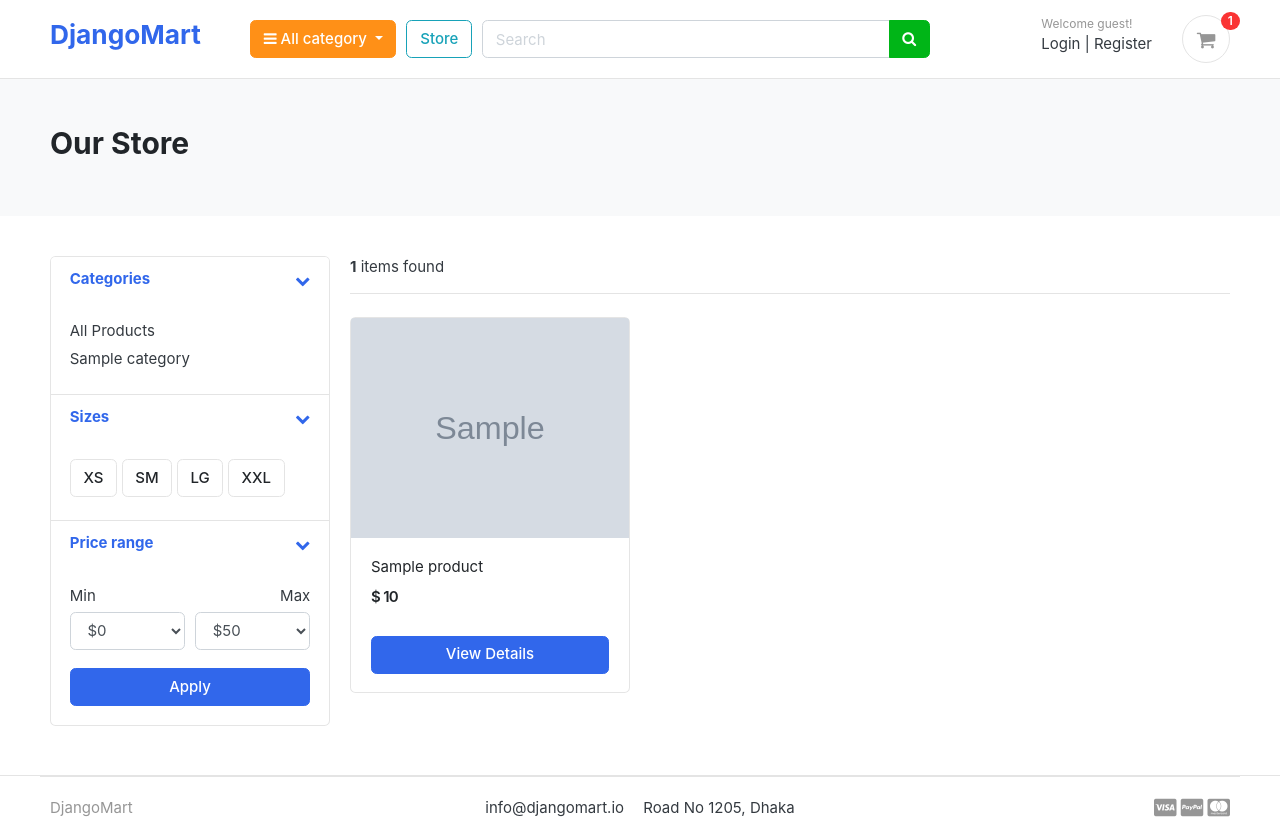
After one commit to theMorshed/django_ecommerce, a Django app: template store/templates/store/store.html in a window 1280 px wide. The commit adds this page. Run offline with Django 3.2, Linux system fonts and the light colour scheme; the template is opened without the code that fills it: most values are stand-ins (such as "Sample title", 1, 10 or a date in 2020); grey boxes marked "Sample" are stand-in pictures; some libraries are stand-ins or nearby versions; some web fonts are replaced.

Commit message:
store app created and display all product with category filter

```diff
--- /dev/null
+++ b/category/context_processors.py
@@ -0,0 +1,5 @@
+from category.models import Category
+
+def menu_links(request):
+    links = Category.objects.all()
+    return dict(links=links)
--- a/category/models.py
+++ b/category/models.py
@@ -1,4 +1,5 @@
 from django.db import models
+from django.urls import reverse
 
 # Create your models here.
 class Category(models.Model):
@@ -13,3 +14,6 @@ class Category(models.Model):
 
     def __str__(self):
         return self.category_name
+
+    def get_url(self):
+        return reverse('products_by_category', args=[self.slug])
--- a/django_ecommerce/settings.py
+++ b/django_ecommerce/settings.py
@@ -65,6 +65,7 @@ TEMPLATES = [
                 'django.template.context_processors.request',
                 'django.contrib.auth.context_processors.auth',
                 'django.contrib.messages.context_processors.messages',
+                'category.context_processors.menu_links',
             ],
         },
     },
--- a/django_ecommerce/urls.py
+++ b/django_ecommerce/urls.py
@@ -15,7 +15,7 @@ Including another URLconf
     2. Add a URL to urlpatterns:  path('blog/', include('blog.urls'))
 """
 from django.contrib import admin
-from django.urls import path
+from django.urls import path, include
 from .views import home
 from django.conf import settings
 from django.conf.urls.static import static
@@ -23,4 +23,5 @@ from django.conf.urls.static import static
 urlpatterns = [
     path('admin/', admin.site.urls),
     path('', home, name='home'),
+    path('store/', include('store.urls')),
 ] + static(settings.MEDIA_URL, document_root = settings.MEDIA_ROOT)
--- /dev/null
+++ b/store/templates/store/store.html
@@ -0,0 +1,238 @@
+{% extends 'base.html' %} {% load static %} {% block content %}
+<!-- ========================= SECTION PAGETOP ========================= -->
+<section class="section-pagetop bg">
+  <div class="container">
+    {% if 'search' in request.path %}
+    <h2 class="title-page">Search Result</h2>
+    {% else %}
+    <h2 class="title-page">Our Store</h2>
+    {% endif %}
+  </div>
+  <!-- container //  -->
+</section>
+<!-- ========================= SECTION INTRO END// ========================= -->
+
+<!-- ========================= SECTION CONTENT ========================= -->
+<section class="section-content padding-y">
+  <div class="container">
+    <div class="row">
+      <aside class="col-md-3">
+        <div class="card">
+          <article class="filter-group">
+            <header class="card-header">
+              <a
+                href="#"
+                data-toggle="collapse"
+                data-target="#collapse_1"
+                aria-expanded="true"
+                class=""
+              >
+                <i class="icon-control fa fa-chevron-down"></i>
+                <h6 class="title">Categories</h6>
+              </a>
+            </header>
+            <div class="filter-content collapse show" id="collapse_1" style="">
+              <div class="card-body">
+                <ul class="list-menu">
+                  <li><a href="{% url 'store' %}">All Products </a></li>
+                  {% for category in categories %}
+                  <li>
+                    <a href="{{ category.get_url }}"
+                      >{{ category.category_name }}
+                    </a>
+                  </li>
+                  {% endfor %}
+                </ul>
+              </div>
+              <!-- card-body.// -->
+            </div>
+          </article>
+          <!-- filter-group  .// -->
+          <article class="filter-group">
+            <header class="card-header">
+              <a
+                href="#"
+                data-toggle="collapse"
+                data-target="#collapse_4"
+                aria-expanded="true"
+                class=""
+              >
+                <i class="icon-control fa fa-chevron-down"></i>
+                <h6 class="title">Sizes</h6>
+              </a>
+            </header>
+            <div class="filter-content collapse show" id="collapse_4" style="">
+              <div class="card-body">
+                <label class="checkbox-btn">
+                  <input type="checkbox" />
+                  <span class="btn btn-light"> XS </span>
+                </label>
+
+                <label class="checkbox-btn">
+                  <input type="checkbox" />
+                  <span class="btn btn-light"> SM </span>
+                </label>
+
+                <label class="checkbox-btn">
+                  <input type="checkbox" />
+                  <span class="btn btn-light"> LG </span>
+                </label>
+
+                <label class="checkbox-btn">
+                  <input type="checkbox" />
+                  <span class="btn btn-light"> XXL </span>
+                </label>
+              </div>
+              <!-- card-body.// -->
+            </div>
+          </article>
+          <!-- filter-group .// -->
+
+          <article class="filter-group">
+            <header class="card-header">
+              <a
+                href="#"
+                data-toggle="collapse"
+                data-target="#collapse_3"
+                aria-expanded="true"
+                class=""
+              >
+                <i class="icon-control fa fa-chevron-down"></i>
+                <h6 class="title">Price range</h6>
+              </a>
+            </header>
+            <div class="filter-content collapse show" id="collapse_3" style="">
+              <div class="card-body">
+                <div class="form-row">
+                  <div class="form-group col-md-6">
+                    <label>Min</label>
+                    <!-- <input class="form-control" placeholder="$0" type="number"> -->
+                    <select class="mr-2 form-control">
+                      <option value="0">$0</option>
+                      <option value="50">$50</option>
+                      <option value="100">$100</option>
+                      <option value="150">$150</option>
+                      <option value="200">$200</option>
+                      <option value="500">$500</option>
+                      <option value="1000">$1000</option>
+                    </select>
+                  </div>
+                  <div class="form-group text-right col-md-6">
+                    <label>Max</label>
+                    <select class="mr-2 form-control">
+                      <option value="50">$50</option>
+                      <option value="100">$100</option>
+                      <option value="150">$150</option>
+                      <option value="200">$200</option>
+                      <option value="500">$500</option>
+                      <option value="1000">$1000</option>
+                      <option value="2000">$2000+</option>
+                    </select>
+                  </div>
+                </div>
+                <!-- form-row.// -->
+                <button class="btn btn-block btn-primary">Apply</button>
+              </div>
+              <!-- card-body.// -->
+            </div>
+          </article>
+          <!-- filter-group .// -->
+        </div>
+        <!-- card.// -->
+      </aside>
+      <!-- col.// -->
+      <main class="col-md-9">
+        <header class="border-bottom mb-4 pb-3">
+          <div class="form-inline">
+            <span class="mr-md-auto"
+              ><b>{{ p_count }}</b> items found
+            </span>
+          </div>
+        </header>
+        <!-- sect-heading -->
+
+        <div class="row">
+          {% if products %} {% for product in products %}
+          <div class="col-md-4">
+            <figure class="card card-product-grid">
+              <div class="img-wrap">
+                <a href=""
+                  ><img src="{{ product.images.url }}"
+                /></a>
+              </div>
+              <!-- img-wrap.// -->
+              <figcaption class="info-wrap">
+                <div class="fix-height">
+                  <a href="" class="title"
+                    >{{ product.product_name }}</a
+                  >
+                  <div class="price-wrap mt-2">
+                    <span class="price">$ {{ product.price }}</span>
+                  </div>
+                  <!-- price-wrap.// -->
+                </div>
+                <a
+                  href=""
+                  class="btn btn-block btn-primary"
+                  >View Details
+                </a>
+              </figcaption>
+            </figure>
+          </div>
+          <!-- col.// -->
+          {% endfor %} {% else %}
+          <div>
+            <h2>No result found. Please try again.</h2>
+          </div>
+          {% endif %}
+        </div>
+        <!-- row end.// -->
+
+        <nav class="mt-4" aria-label="Page navigation sample">
+          {% if products.has_other_pages %}
+          <ul class="pagination">
+            {% if products.has_previous %}
+            <li class="page-item">
+              <a
+                class="page-link"
+                href="?page={{products.previous_page_number}}"
+                >Previous</a
+              >
+            </li>
+            {% else %}
+            <li class="page-item disabled">
+              <a class="page-link" href="#">Previous</a>
+            </li>
+            {% endif %}
+            {% for i in products.paginator.page_range %}
+            {% if products.number == i %}
+            <li class="page-item active">
+              <a class="page-link" href="#">{{i}}</a>
+            </li>
+            {% else %}
+            <li class="page-item">
+              <a class="page-link" href="?page={{i}}">{{i}}</a>
+            </li>
+            {% endif %} {% endfor %} {% if products.has_next %}
+            <li class="page-item">
+              <a class="page-link" href="?page={{products.next_page_number}}"
+                >Next</a
+              >
+            </li>
+            {% else %}
+            <li class="page-item disabled">
+              <a class="page-link" href="#">Next</a>
+            </li>
+            {% endif %}
+          </ul>
+          {% endif %}
+        </nav>
+      </main>
+      <!-- col.// -->
+    </div>
+  </div>
+  <!-- container .//  -->
+</section>
+<!-- ========================= SECTION CONTENT END// ========================= -->
+
+{% endblock %}
--- a/templates/includes/navbar.html
+++ b/templates/includes/navbar.html
@@ -20,7 +20,7 @@
               <i class="fa fa-bars"></i> All category
             </button>
             <div class="dropdown-menu">
-              <a class="dropdown-item" href=""
+              <a class="dropdown-item" href="{% url 'store' %}"
                 >All Products
               </a>
               {% for category in links %}
```
Also changed, not shown: store/urls.py (added, +7 -0 lines), store/views.py (+15 -1 lines).
